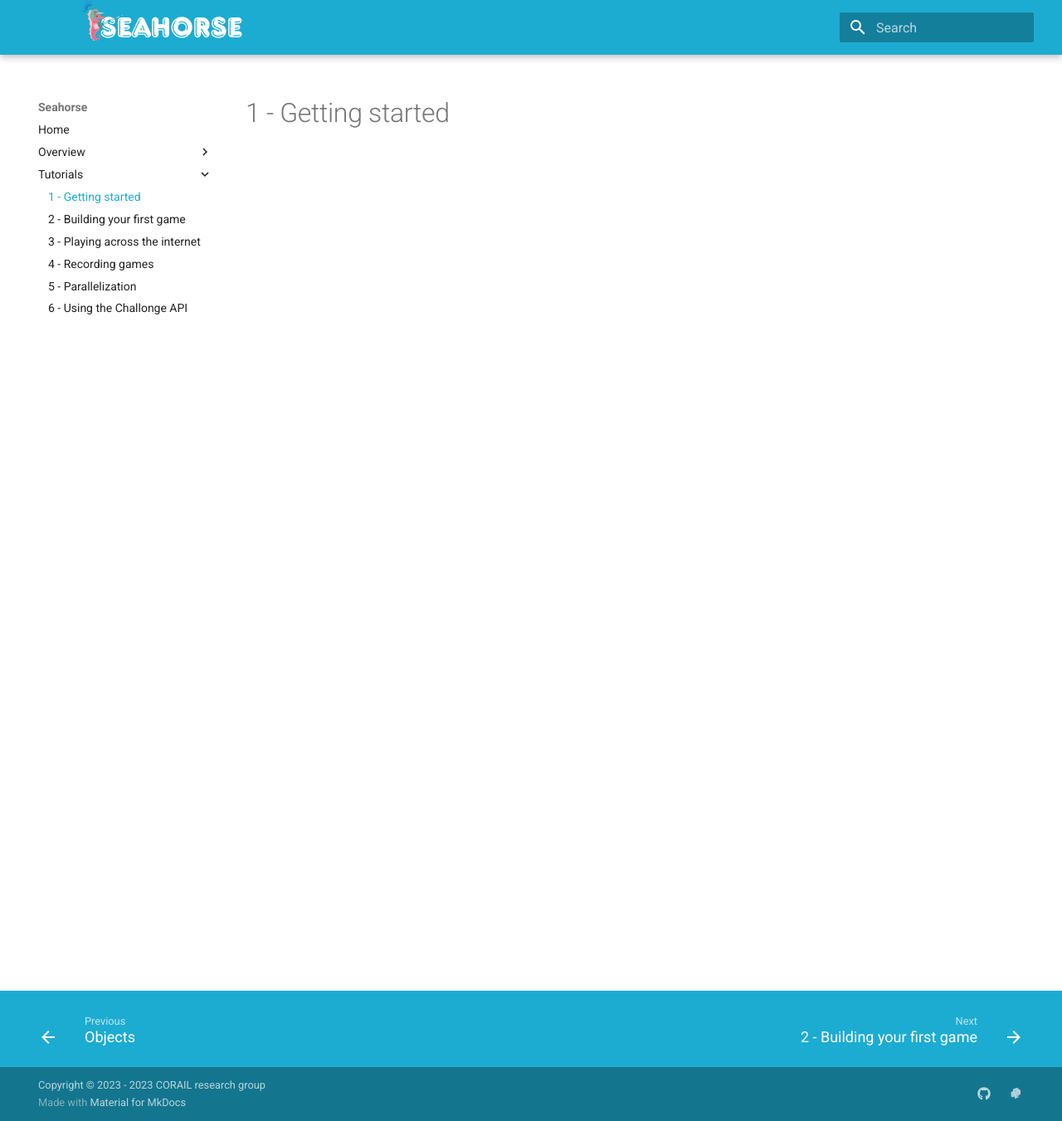
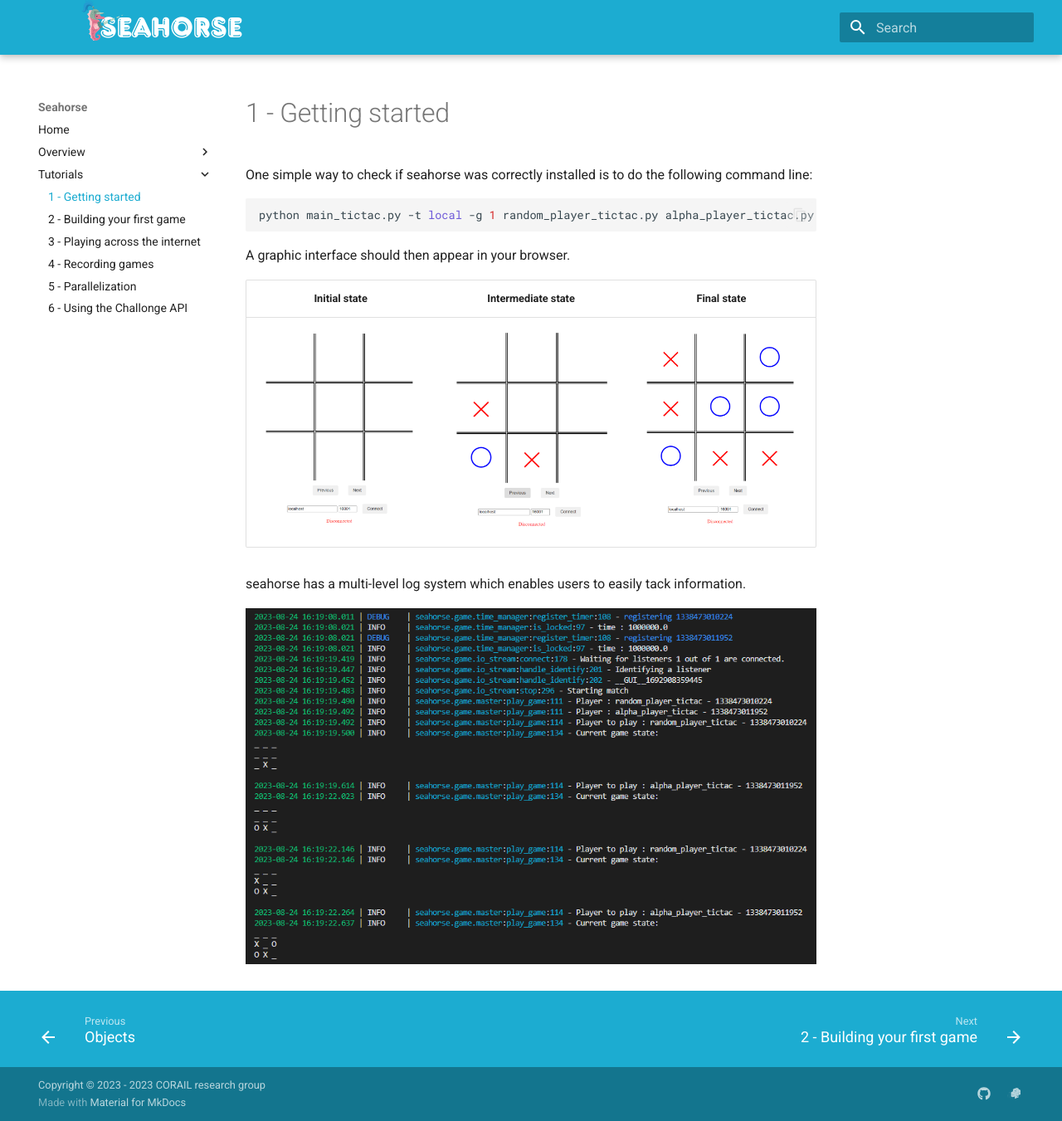
Before and after one commit to corail-research/seahorse, an MkDocs documentation site: the page built from docs/tutorials/1-getting_started.md, in a window 1280 px wide and 1351 px high. Shown: the whole window at 83% size. Built offline with MkDocs 1.6.1 and Material for MkDocs 9.7.7, drawn with Linux system fonts in a browser that asks for light colours.

Commit message:
[UPD] tictactoe tutorial

````diff
--- a/docs/tutorials/1-getting_started.md
+++ b/docs/tutorials/1-getting_started.md
@@ -1 +1,15 @@
 #1 - Getting started
+One simple way to check if seahorse was correctly installed is to do the following command line:
+
+```shell
+python main_tictac.py -t local -g 1 random_player_tictac.py alpha_player_tictac.py
+```
+A graphic interface should then appear in your browser.
+
+|Initial state|Intermediate state|Final state|
+|:-:|:-:|:-:|
+|![](../assets/tictac_init.png)|![](../assets/tictac_state.png)|![](../assets/tictac_final.png)|
+
+seahorse has a multi-level log system which enables users to easily tack information.
+
+![](../assets/logs.png)
````
Also changed, not shown: docs/tutorials/2-Building_Tic_Tac_Toe.md (+17 -2 lines), docs/assets/logs.png (added), docs/assets/tictac_final.png (added), docs/assets/tictac_init.png (added), docs/assets/tictac_state.png (added).
